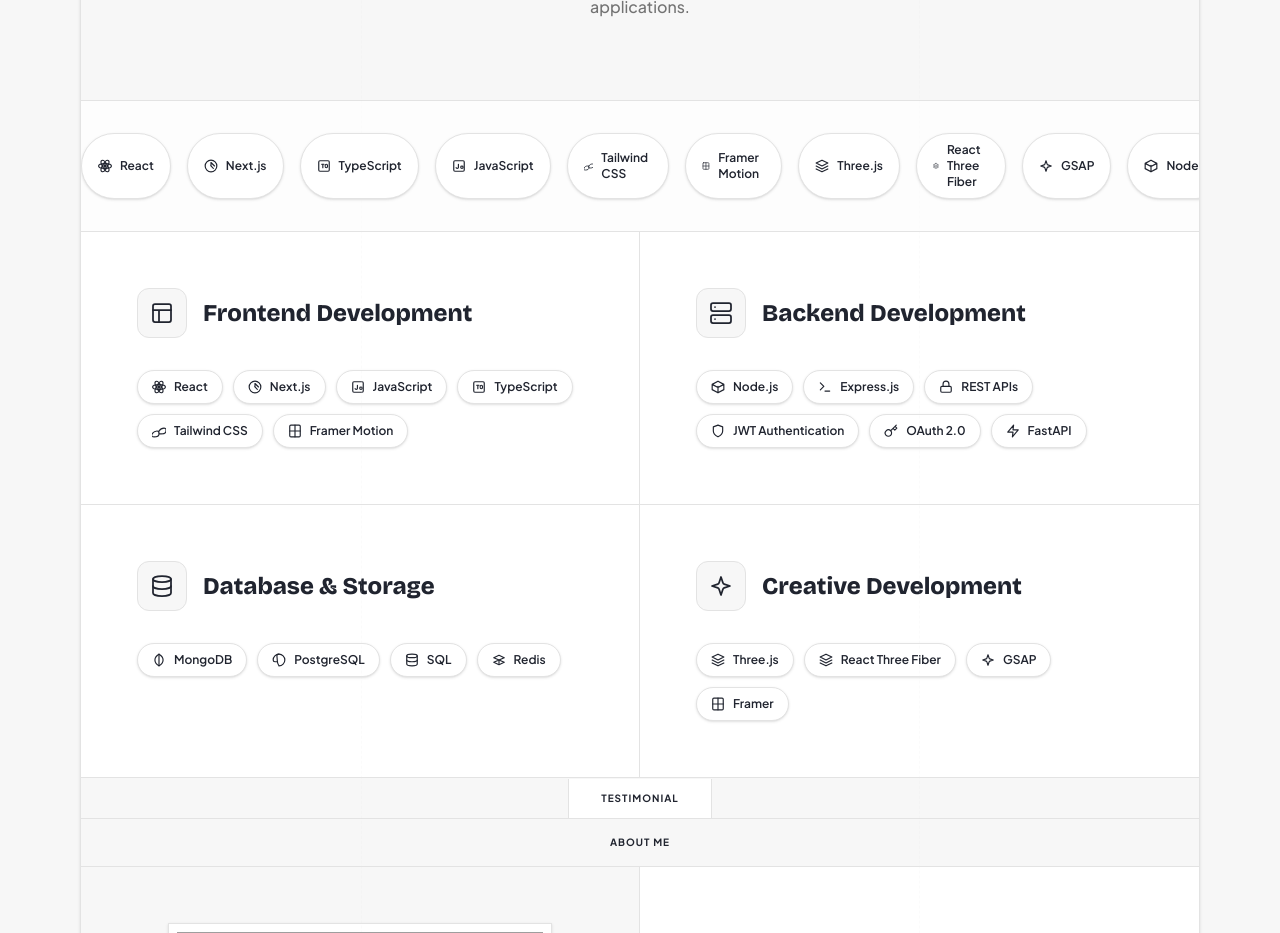
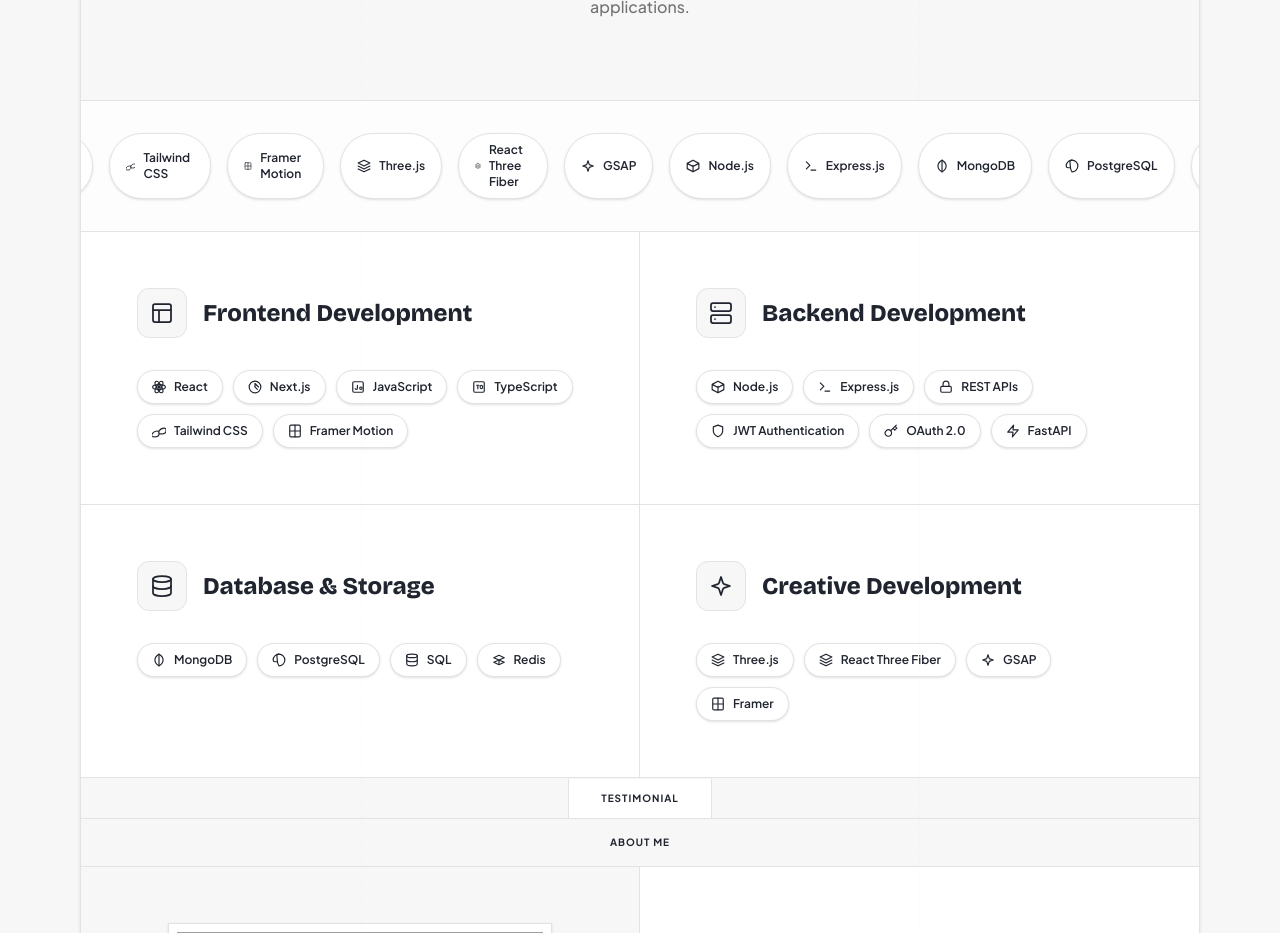
Before and after one commit to AdityaSarse/My_Portfolio, a React (Vite) app: page / in a window 1280 px wide. Shown: the part 4480-5413 px from the top of the page. Built offline with nearby package versions, Linux system fonts and the light colour scheme; grey boxes are pictures that could not be loaded.

Commit message:
Updated style

```diff
--- a/src/index.css
+++ b/src/index.css
@@ -87,3 +87,17 @@
   -ms-overflow-style: none;
   scrollbar-width: none;
 }
+
+/* Tech Stack Infinite Marquee Animation */
+@keyframes marquee {
+  0% {
+    transform: translateX(0);
+  }
+  100% {
+    transform: translateX(-50%);
+  }
+}
+
+.animate-marquee {
+  animation: marquee 35s linear infinite;
+}
```
